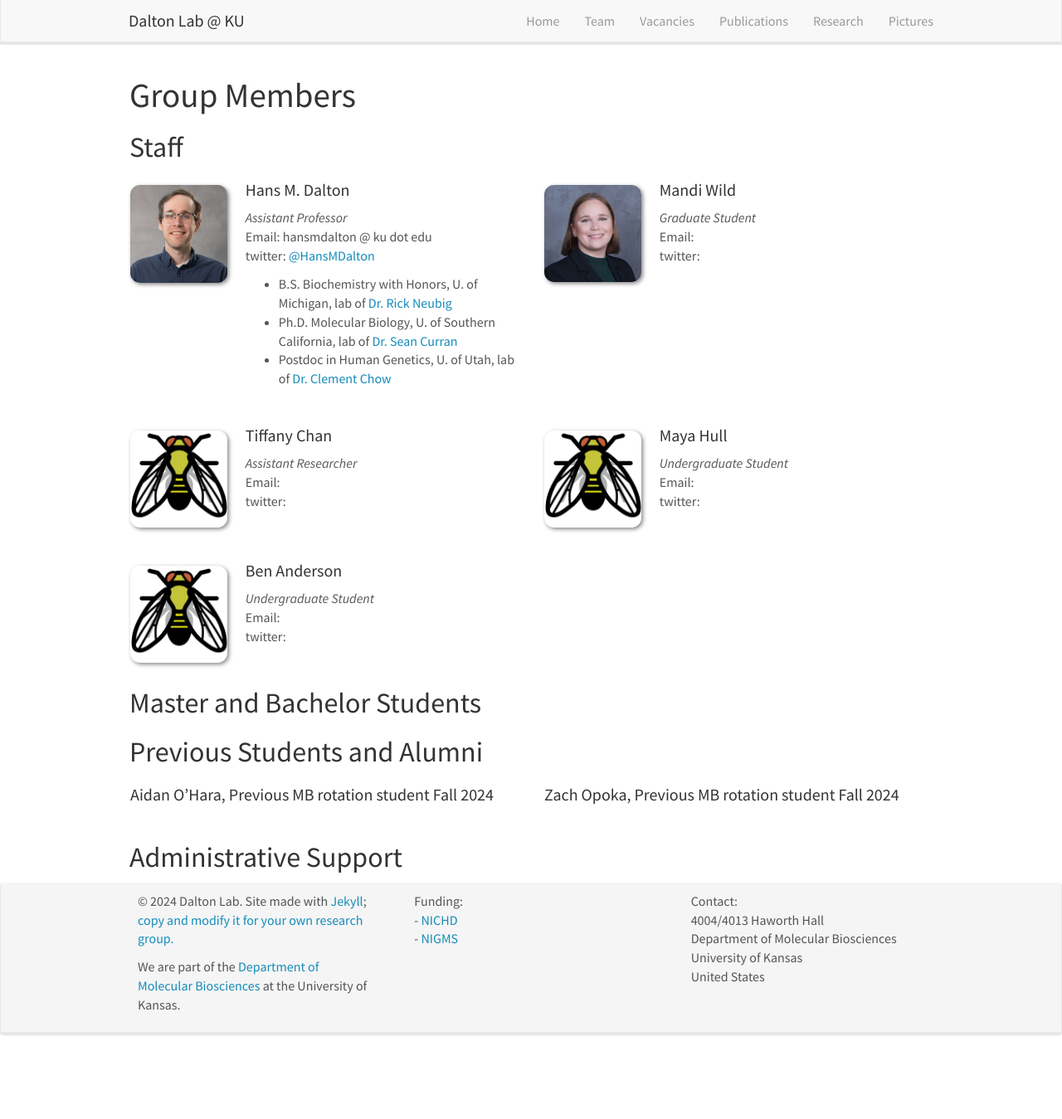
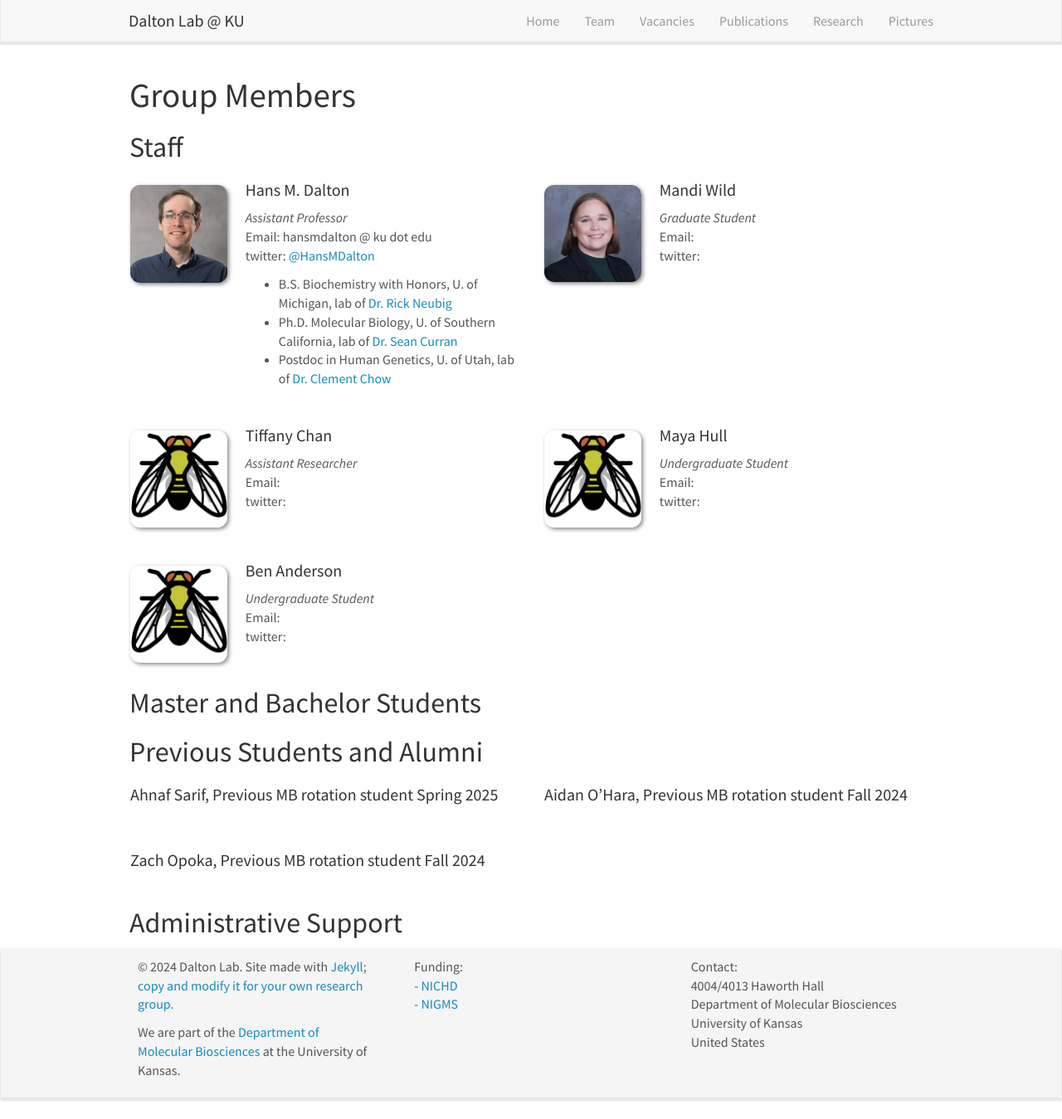
Before and after one commit to hansmdalton/hansmdalton.github.io, a Jekyll site: the page built from _pages/team.md, in a window 1280 px wide and 1349 px high. Shown: the whole window at 83% size. Built offline with Jekyll 4.4.1, drawn with Linux system fonts in a browser that asks for light colours; nearby versions of some CDN libraries.

Commit message:
Update alumni_msc.yml

```diff
--- a/_data/alumni_msc.yml
+++ b/_data/alumni_msc.yml
@@ -9,6 +9,7 @@
 #  education4:
 
 
+- name: Ahnaf Sarif, Previous MB rotation student Spring 2025
 
 - name: Aidan O'Hara, Previous MB rotation student Fall 2024
 
```
